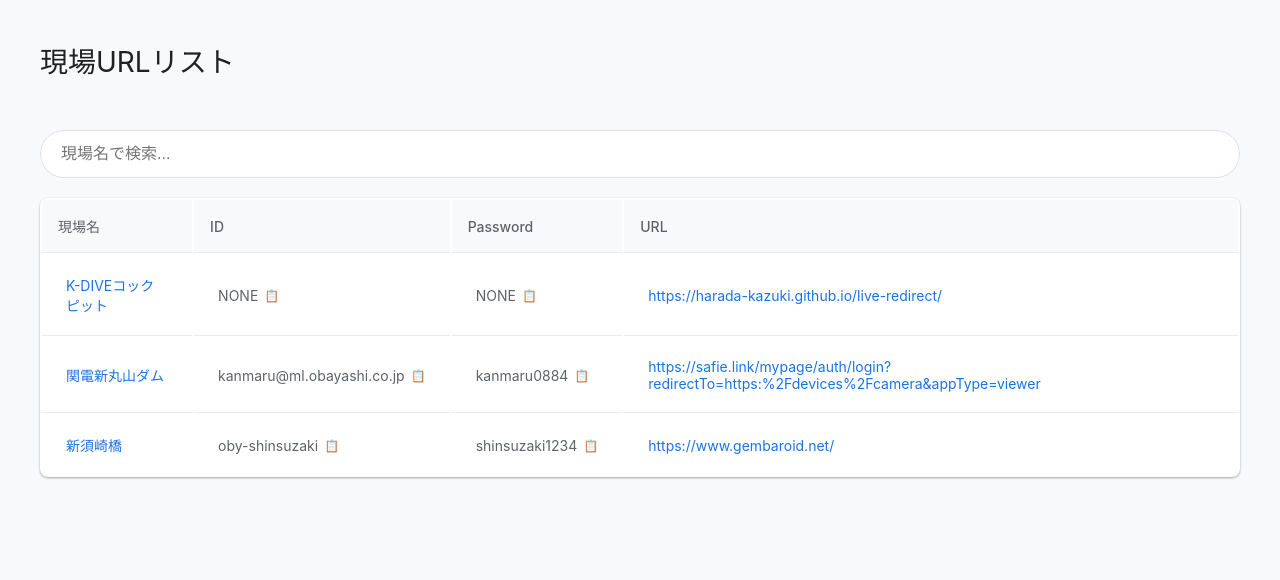
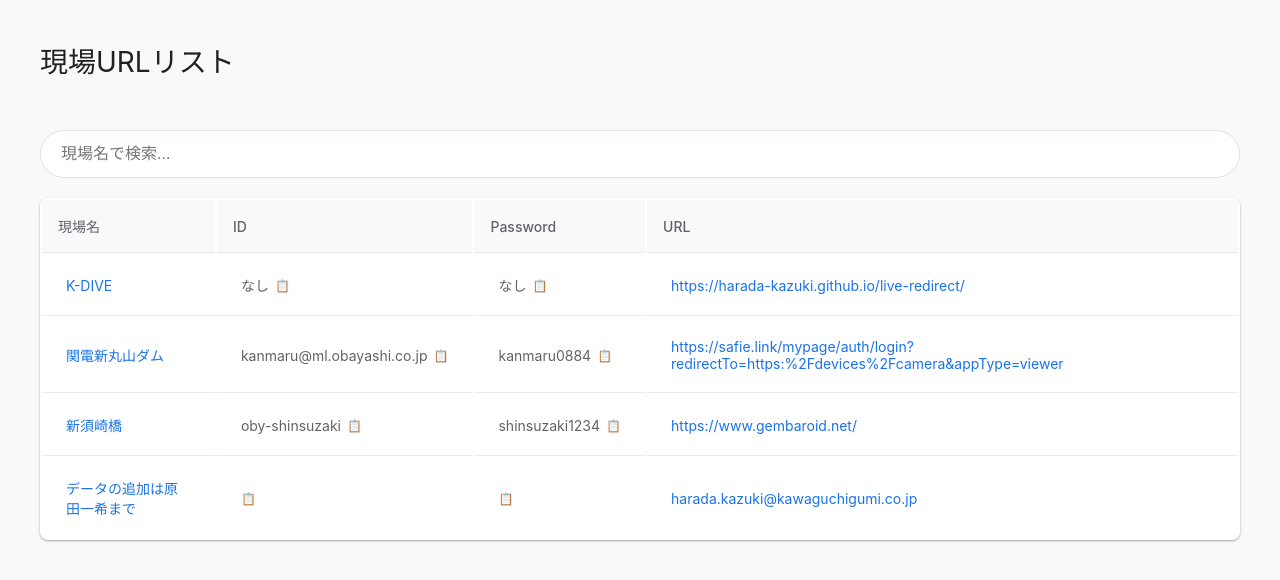
Before and after one commit to Harada-Kazuki/obayashi-camera, a plain HTML site: page index.html in a window 1280 px wide. Drawn offline with Linux system fonts and the light colour scheme.

Commit message:
Update index.html
自身のメールアドレスを追記

```diff
--- a/index.html
+++ b/index.html
@@ -196,9 +196,9 @@
         // ここにデータを追加してください
         const sites = [
             {
-                name: 'K-DIVEコックピット',
-                id: 'NONE',
-                password: 'NONE',
+                name: 'K-DIVE',
+                id: 'なし',
+                password: 'なし',
                 url: 'https://harada-kazuki.github.io/live-redirect/'
             },
             {
@@ -212,6 +212,12 @@
                 id: 'oby-shinsuzaki',
                 password: 'shinsuzaki1234',
                 url: 'https://www.gembaroid.net/'
+            },
+            {
+                name: 'データの追加は原田一希まで',
+                id: '',
+                password: '',
+                url: 'harada.kazuki@kawaguchigumi.co.jp'
             }
         ];
 
```
